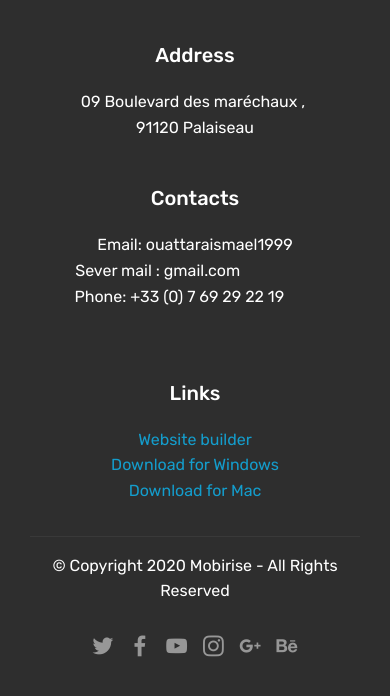
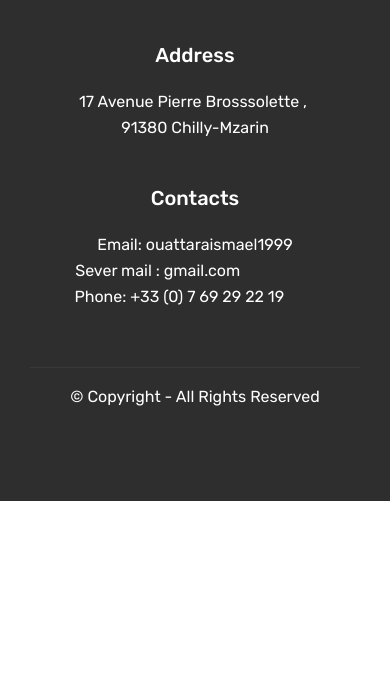
Before and after one commit to Ouatt-Isma/ouatt-isma.github.io, a plain HTML site: page index.html in a window 390 px wide. Shown: the part 10918-11614 px from the top of the page. After the commit the page ends 11419 px from the top, so only its background shows below. Drawn offline with Linux system fonts and the light colour scheme; files whose address does not match are found by name.

Commit message:
Update index.html

```diff
--- a/index.html
+++ b/index.html
@@ -63,7 +63,7 @@
                     <a class="nav-link link text-white display-4" href="#"><span class="mbri-search mbr-iconfont mbr-iconfont-btn"></span>
                         </a>
                 </li></ul>
-            <div class="navbar-buttons mbr-section-btn"><a class="btn btn-sm btn-primary display-4" href="#">Me contacter</a></div>
+            <div class="navbar-buttons mbr-section-btn"><a class="btn btn-sm btn-primary display-4" href="#form1-b">Contact me</a></div>
         </div>
     </nav>
 </section>
@@ -852,7 +852,7 @@
         <div class="row justify-content-center">
             <div class="media-container-column col-lg-8" data-form-type="formoid">
                 <!---Formbuilder Form--->
-                <form action="https://mobirise.com/" method="POST" class="mbr-form form-with-styler" data-form-title="Mobirise Form"><input type="hidden" name="email" data-form-email="true" value="ocW3S/YqyI4f3mM7s8OpHmsxnfDGCLjWLOlB/vjiMK8DwG8voxyDNzyv0teFjnAQd81psXTUyLDJ4FD5IpVnBgaczyYTY6KrEEyNOcqs/gzNAN6iNPEzgR4Kum6g70wb">
+                <form action="send_form.php" method="POST" class="mbr-form form-with-styler" data-form-title="Mobirise Form"><input type="hidden" name="email" data-form-email="true" value="ocW3S/YqyI4f3mM7s8OpHmsxnfDGCLjWLOlB/vjiMK8DwG8voxyDNzyv0teFjnAQd81psXTUyLDJ4FD5IpVnBgaczyYTY6KrEEyNOcqs/gzNAN6iNPEzgR4Kum6g70wb">
                     <div class="row">
                         <div hidden="hidden" data-form-alert="" class="alert alert-success col-12">Thanks for filling out the form!</div>
                         <div hidden="hidden" data-form-alert-danger="" class="alert alert-danger col-12">
@@ -904,7 +904,7 @@
                 <h5 class="pb-3">
                     Address
                 </h5>
-                <p class="mbr-text">09 Boulevard des maréchaux ,&nbsp;<br>91120 Palaiseau</p>
+                <p class="mbr-text">17 Avenue Pierre Brosssolette ,&nbsp;<br>91380 Chilly-Mzarin</p>
             </div>
             <div class="col-12 col-md-3 mbr-fonts-style display-7">
                 <h5 class="pb-3">
@@ -913,16 +913,7 @@
                 <p class="mbr-text">
                     Email: ouattaraismael1999<br>Sever mail : gmail.com &nbsp; &nbsp; &nbsp; &nbsp; &nbsp; &nbsp; &nbsp; &nbsp; &nbsp;&nbsp;<br>Phone: +33 (0) 7 69 29 22 19 &nbsp; &nbsp; &nbsp; &nbsp;<br><br></p>
             </div>
-            <div class="col-12 col-md-3 mbr-fonts-style display-7">
-                <h5 class="pb-3">
-                    Links
-                </h5>
-                <p class="mbr-text">
-                    <a class="text-primary" href="https://mobirise.com/">Website builder</a>
-                    <br><a class="text-primary" href="https://mobirise.com/mobirise-free-win.zip">Download for Windows</a>
-                    <br><a class="text-primary" href="https://mobirise.com/mobirise-free-mac.zip">Download for Mac</a>
-                </p>
-            </div>
+
         </div>
         <div class="footer-lower">
             <div class="media-container-row">
@@ -933,42 +924,8 @@
             <div class="media-container-row mbr-white">
                 <div class="col-sm-6 copyright">
                     <p class="mbr-text mbr-fonts-style display-7">
-                        © Copyright 2020 Mobirise - All Rights Reserved
+                        © Copyright - All Rights Reserved
                     </p>
-                </div>
-                <div class="col-md-6">
-                    <div class="social-list align-right">
-                        <div class="soc-item">
-                            <a href="https://twitter.com/mobirise" target="_blank">
-                                <span class="socicon-twitter socicon mbr-iconfont mbr-iconfont-social"></span>
-                            </a>
-                        </div>
-                        <div class="soc-item">
-                            <a href="https://www.facebook.com/pages/Mobirise/1616226671953247" target="_blank">
-                                <span class="socicon-facebook socicon mbr-iconfont mbr-iconfont-social"></span>
-                            </a>
-                        </div>
-                        <div class="soc-item">
-                            <a href="https://www.youtube.com/c/mobirise" target="_blank">
-                                <span class="socicon-youtube socicon mbr-iconfont mbr-iconfont-social"></span>
-                            </a>
-                        </div>
-                        <div class="soc-item">
-                            <a href="https://instagram.com/mobirise" target="_blank">
-                                <span class="socicon-instagram socicon mbr-iconfont mbr-iconfont-social"></span>
-                            </a>
-                        </div>
-                        <div class="soc-item">
-                            <a href="https://plus.google.com/u/0/+Mobirise" target="_blank">
-                                <span class="socicon-googleplus socicon mbr-iconfont mbr-iconfont-social"></span>
-                            </a>
-                        </div>
-                        <div class="soc-item">
-                            <a href="https://www.behance.net/Mobirise" target="_blank">
-                                <span class="socicon-behance socicon mbr-iconfont mbr-iconfont-social"></span>
-                            </a>
-                        </div>
-                    </div>
                 </div>
             </div>
         </div>
```
